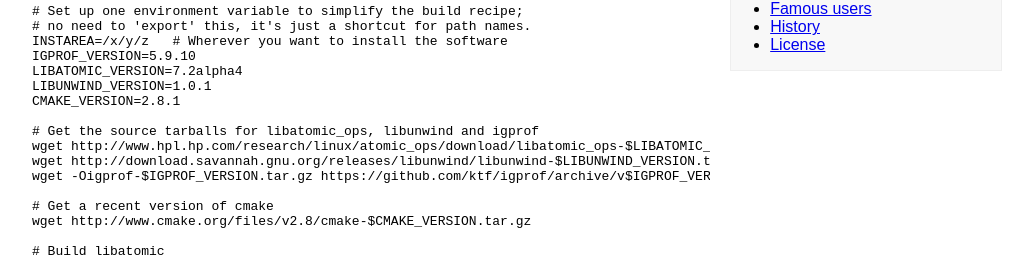
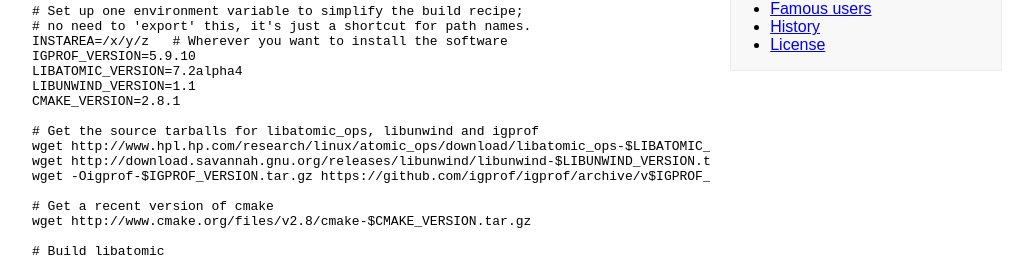
Before and after one commit to igprof/igprof, a Jekyll site: the page built from install.md, in a window 1280 px wide. Shown: the part 445-704 px from the top of the page, without its empty margins (118-1151 px from the left). Built offline with Jekyll 4.4.1, drawn with Linux system fonts in a browser that asks for light colours; some of the changed text lies outside the part shown.

Commit message:
Update build instructions to point to updated libunwind.

```diff
--- a/install.md
+++ b/install.md
@@ -35,13 +35,13 @@ The build recipe itself is:
     INSTAREA=/x/y/z   # Wherever you want to install the software
     IGPROF_VERSION=5.9.10
     LIBATOMIC_VERSION=7.2alpha4
-    LIBUNWIND_VERSION=1.0.1
+    LIBUNWIND_VERSION=1.1
     CMAKE_VERSION=2.8.1
 
     # Get the source tarballs for libatomic_ops, libunwind and igprof
     wget http://www.hpl.hp.com/research/linux/atomic_ops/download/libatomic_ops-$LIBATOMIC_VERSION.tar.gz
     wget http://download.savannah.gnu.org/releases/libunwind/libunwind-$LIBUNWIND_VERSION.tar.gz
-    wget -Oigprof-$IGPROF_VERSION.tar.gz https://github.com/ktf/igprof/archive/v$IGPROF_VERSION.tar.gz
+    wget -Oigprof-$IGPROF_VERSION.tar.gz https://github.com/igprof/igprof/archive/v$IGPROF_VERSION.tar.gz
 
     # Get a recent version of cmake
     wget http://www.cmake.org/files/v2.8/cmake-$CMAKE_VERSION.tar.gz
```
